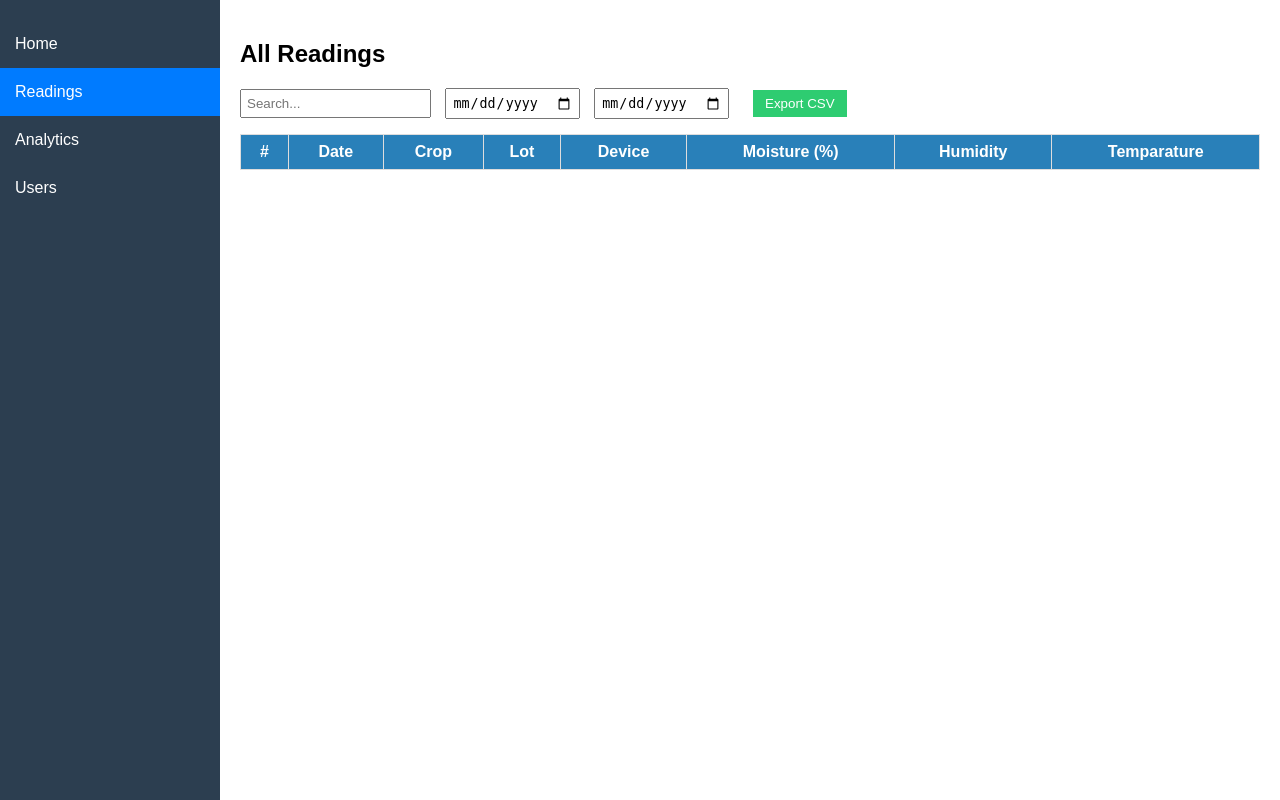
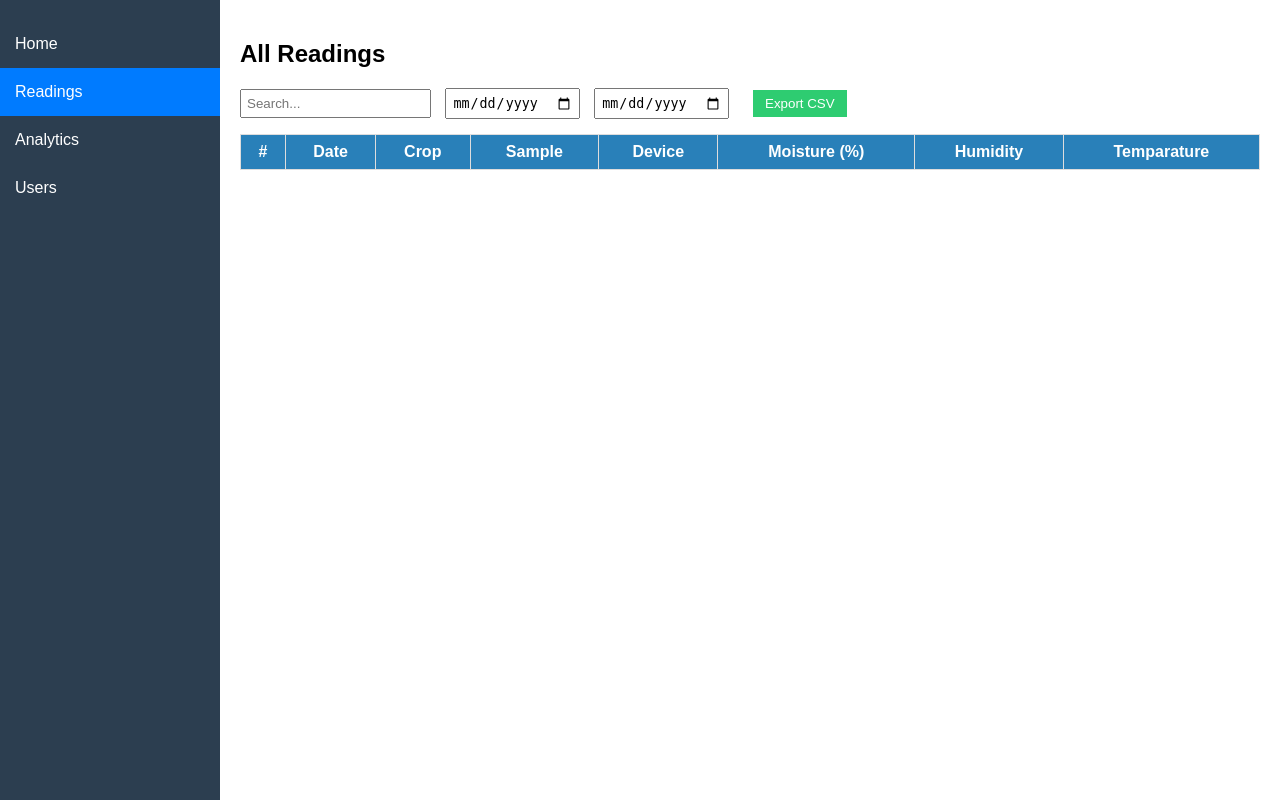
Before and after one commit to anuragnitw6/samvaad-backend, a Python web app: template template/nw_samvaad.html in a window 1280 px wide, after a click on "Readings". Run offline with Jinja, Linux system fonts and the light colour scheme; the template is opened without the code that fills it, so the values that code supplies are empty.

Commit message:
Update nw_samvaad.html

```diff
--- a/template/nw_samvaad.html
+++ b/template/nw_samvaad.html
@@ -254,7 +254,7 @@
           <th>#</th>
           <th>Date</th>
           <th>Crop</th>
-          <th>Lot</th>
+          <th>Sample</th>
           <th>Device</th>
           <th>Moisture (%)</th>
           <th>Humidity</th>
@@ -391,7 +391,7 @@
     const endDate = document.getElementById('endDate').value;
     const filtered = allReadings.filter(r => {
      return (!search ||
-           r.id.toString().includes(search) ||
+           r.lot.toString().includes(search) ||
            r.date.includes(search) ||
            r.device?.toString().toLowerCase().includes(search.toLowerCase())
            ) &&
```
